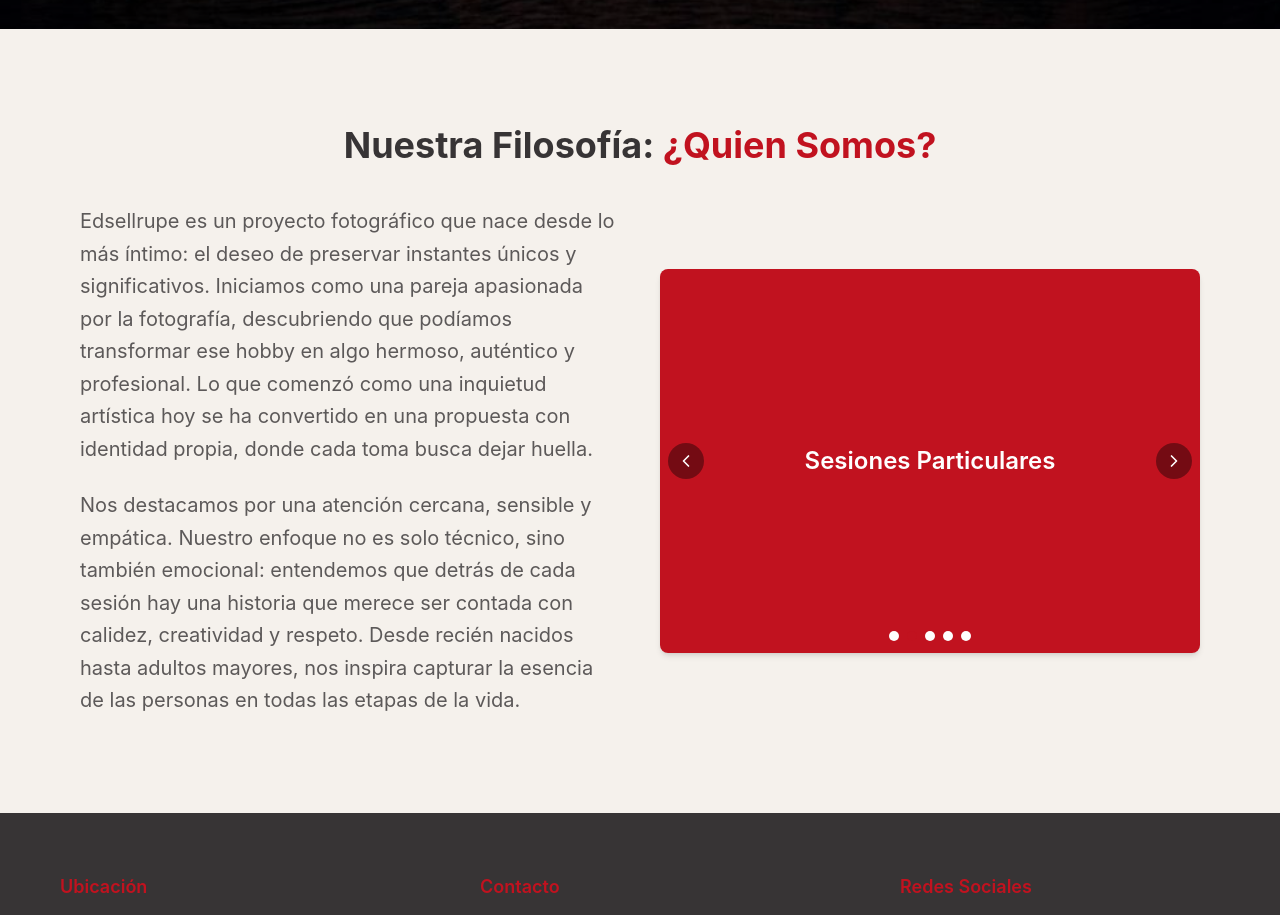
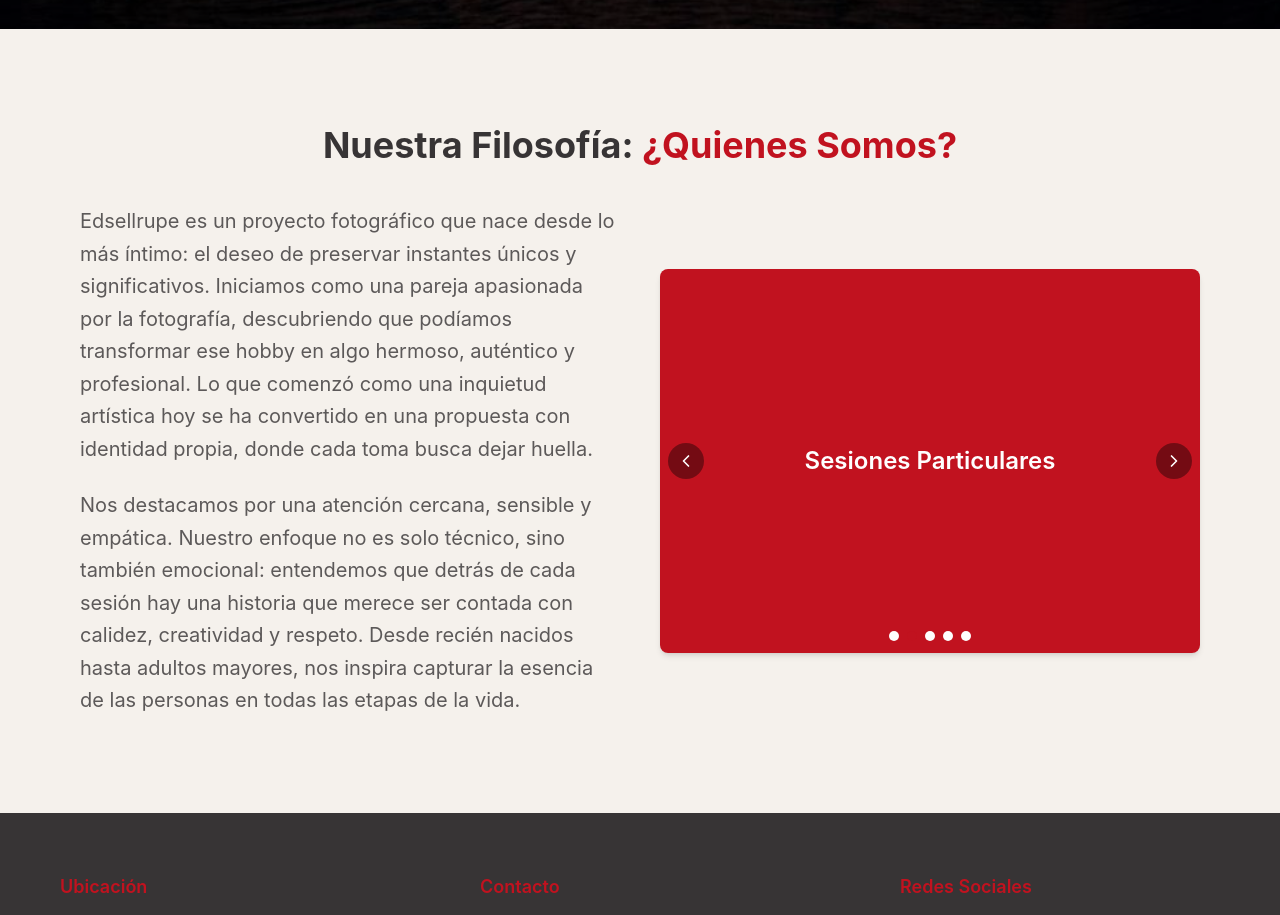
Before and after one commit to GASTON-YAPURA/TPF-DW-EdselIrupe, a React (Vite) app: page / in a window 1280 px wide. Shown: the part 800-1715 px from the top of the page. Built offline with nearby package versions, Linux system fonts and the light colour scheme; no server answers.

Commit message:
fix: corregir Quien por Quienes en titulo de filosofia

```diff
--- a/src/pages/Home.jsx
+++ b/src/pages/Home.jsx
@@ -147,7 +147,7 @@ function Home() {
       <section className="px-4 py-16 md:py-24 max-w-6xl mx-auto">
         <h2 className="text-3xl md:text-4xl font-bold text-[#373435] mb-10 text-center">
           Nuestra{' '}
-         Filosofía: <span className="text-[#C1121F]">¿Quien Somos?</span>
+         Filosofía: <span className="text-[#C1121F]">¿Quienes Somos?</span>
         </h2>
         <div className="grid grid-cols-1 md:grid-cols-2 gap-10 items-center">
           {/* Texto */}
```
